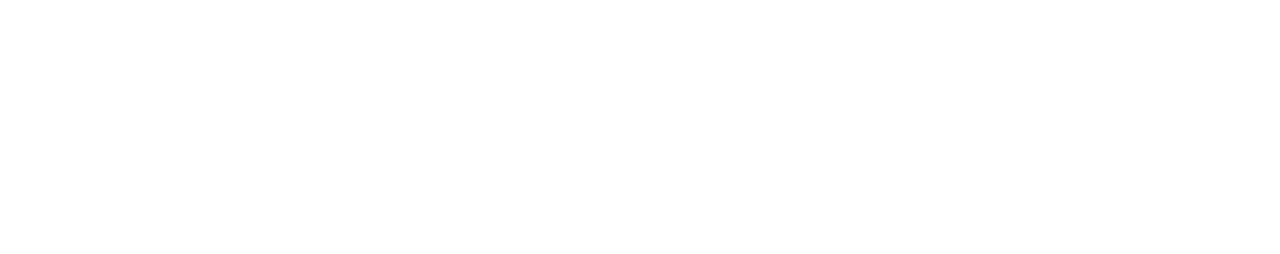
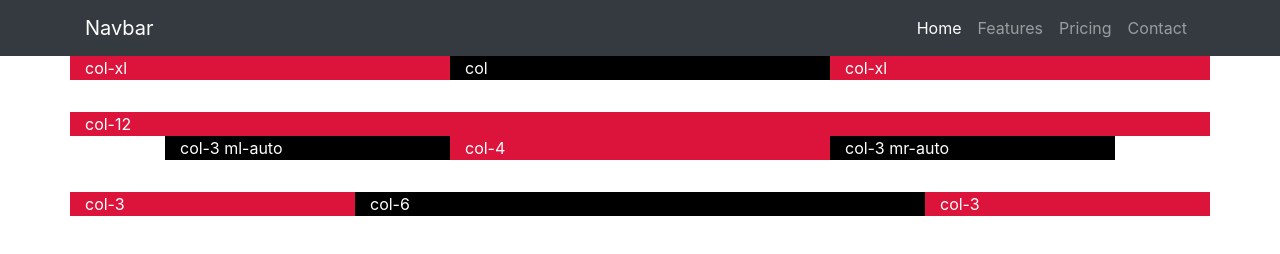
Before and after one commit to jimg4/ergasia, a plain HTML site: page index.html in a window 1280 px wide. Drawn offline with nearby package versions, Linux system fonts and the light colour scheme.

Commit message:
lesson 1: basic grid

```diff
--- a/assets/css/custom.css
+++ b/assets/css/custom.css
@@ -0,0 +1,21 @@
+/* html,
+body {
+    height: 100%;
+}
+#header {
+    width: 100%;
+    height: auto;
+} */
+.row {
+    color: white;
+}
+.row + .row {
+    margin-top: 2em;
+}
+
+.row div:nth-of-type(odd) {
+    background-color: crimson;
+}
+.row div:nth-of-type(even) {
+    background-color: black;
+}
--- a/index.html
+++ b/index.html
@@ -16,28 +16,72 @@
 
 <body>
   <header class="header">
+    <nav class="navbar navbar-expand-lg navbar-dark bg-dark">
+      <div class="container">
+        <a class="navbar-brand" href="#">Navbar</a>
+        <button class="navbar-toggler" type="button" data-toggle="collapse" data-target="#navbarNav"
+          aria-controls="navbarNav" aria-expanded="false" aria-label="Toggle navigation">
+          <span class="navbar-toggler-icon"></span>
+        </button>
+        <div class="collapse navbar-collapse" id="navbarNav">
+          <ul class="navbar-nav ml-auto">
+            <li class="nav-item active">
+              <a class="nav-link" href="#">Home <span class="sr-only">(current)</span></a>
+            </li>
+            <li class="nav-item">
+              <a class="nav-link" href="#">Features</a>
+            </li>
+            <li class="nav-item">
+              <a class="nav-link" href="#">Pricing</a>
+            </li>
+            <li class="nav-item">
+              <a class="nav-link" href="#">Contact</a>
+            </li>
+          </ul>
+        </div>
+      </div>
+    </nav>
 
   </header>
 
-  <main>
+  <main role="main">
 
-    <section class="hero"></section>
+    <section id="hero">
+      <div class="container">
+        <div class="row">
+          <div class="col-xl">col-xl</div>
+          <div class="col">col</div>
+          <div class="col-xl">col-xl</div>
+        </div>
+        <div class="row">
+          <div class="col-12">col-12</div>
+          <div class="col-3 ml-auto">col-3 ml-auto</div>
+          <div class="col-4">col-4</div>
+          <div class="col-3 mr-auto">col-3 mr-auto</div>
+        </div>
+        <div class="row">
+          <div class="col-3">col-3</div>
+          <div class="col-6">col-6</div>
+          <div class="col-3">col-3</div>
+        </div>
+      </div>
+    </section>
 
-    <section class="welcome"></section>
+    <section id="welcome"></section>
 
-    <section class="services"></section>
+    <section id="services"></section>
 
-    <section class="skills"></section>
+    <section id="skills"></section>
 
-    <section class="portfolio"></section>
+    <section id="portfolio"></section>
 
-    <section class="testimonials"></section>
+    <section id="testimonials"></section>
 
-    <section class="recent"></section>
+    <section id="recent"></section>
 
-    <section class="contact"></section>
+    <section id="contact"></section>
 
-    <footer class="footer"></footer>
+    <footer id="footer"></footer>
 
   </main>
 
```
